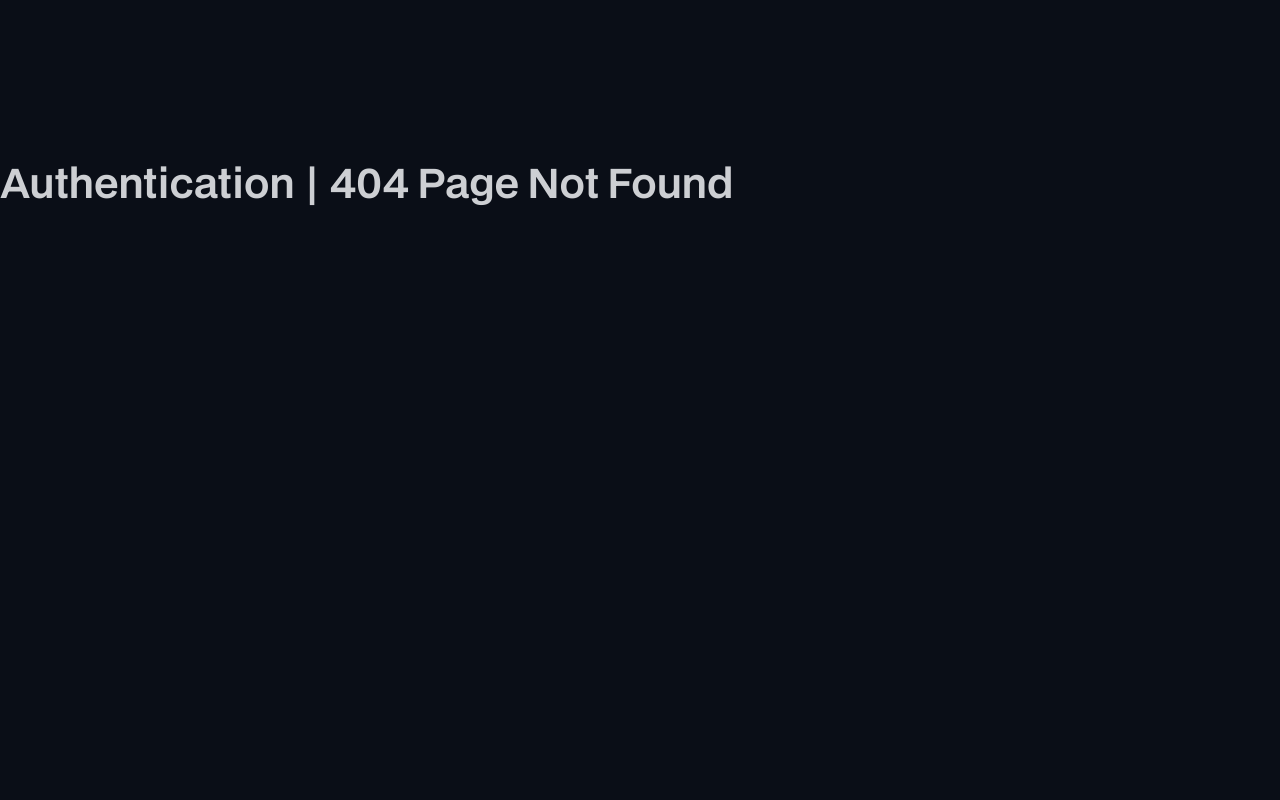
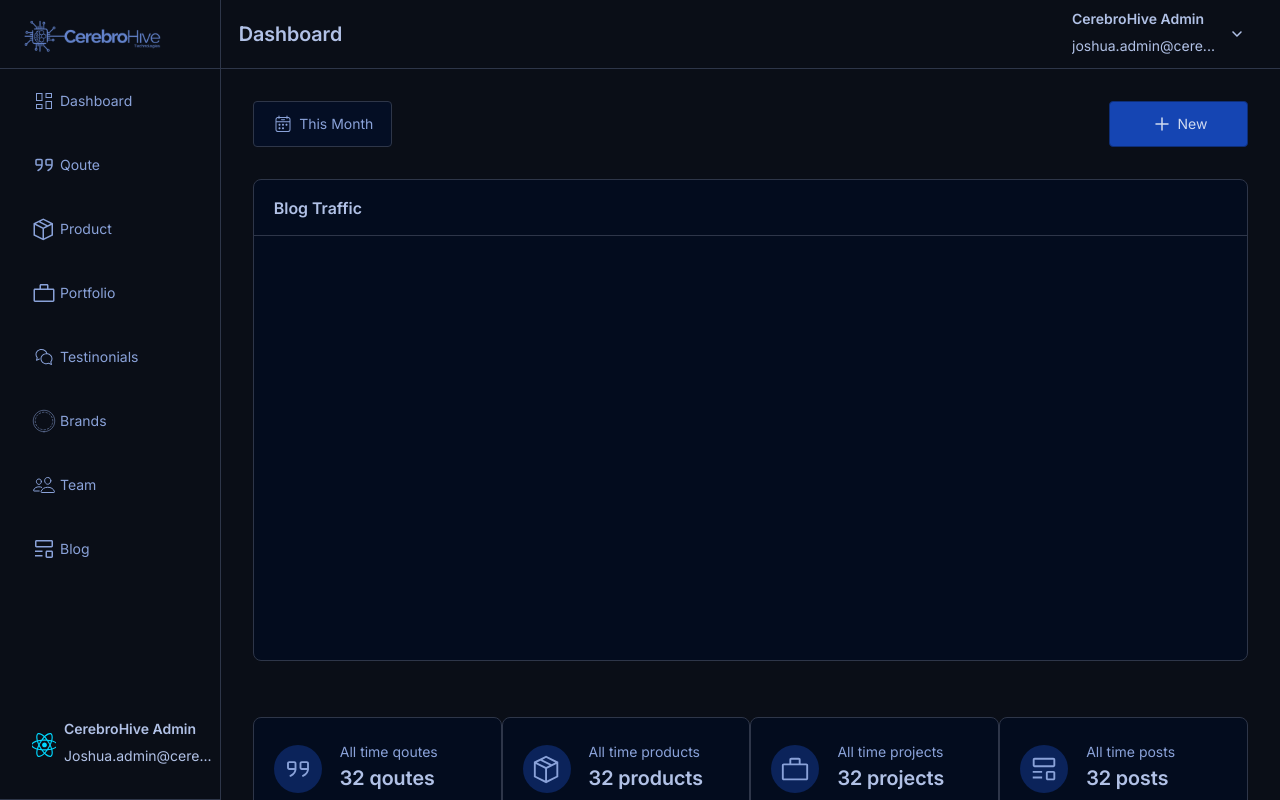
Before and after one commit to cerebrohivetech/cerebrohive-cms, a React (Vite) app: page / in a window 1280 px wide. Before the commit this address had no page. Built offline with nearby package versions, Linux system fonts and the light colour scheme.

Commit message:
fix: router

```diff
--- a/src/router/index.tsx
+++ b/src/router/index.tsx
@@ -9,9 +9,12 @@ import { AuthLayout, DashboardLayout } from "../components/layout";
 export default function AppRouter() {
     const router = createBrowserRouter([
     {
+        path: '/',
+        children: [
+            {
                 Component: DashboardLayout,
                 children: [
-            { index: true, path: 'dashboard', Component: Dashboard },
+                    { index: true, Component: Dashboard },
                     {
                         path: "testimonials",
                         Component: Testimonials,
@@ -36,6 +39,10 @@ export default function AppRouter() {
                     },
                 ]
             },
+        ]
+    },
+
+
     {
         path: '*',
         Component: AuthNotFound
--- a/vite.config.ts
+++ b/vite.config.ts
@@ -6,5 +6,5 @@ import tailwindcss from '@tailwindcss/vite'
 // https://vite.dev/config/
 export default defineConfig({
   plugins: [react(), tailwindcss()],
-  base: '/cerebrohive-cms/',
+  // base: '/cerebrohive-cms/',
 })
```
Lines whose indentation alone changed are shown as unchanged.
